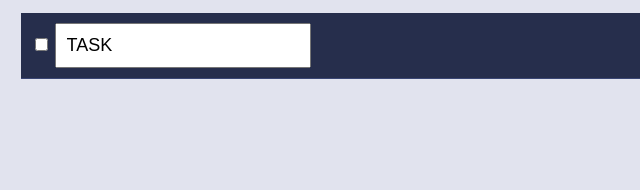
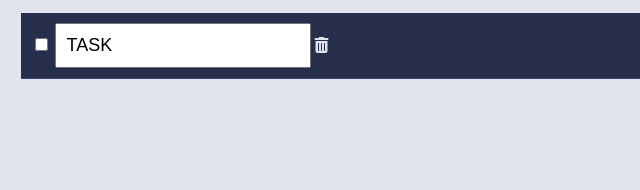
Before and after one commit to Rana-Tek/todo-app-example-basic1, a plain HTML site: page index.html in a window 1280 px wide. Shown: the part 227-417 px from the top of the page, 240-880 px from the left. Drawn offline with Linux system fonts and the light colour scheme.

Commit message:
add remove item

```diff
--- a/app.js
+++ b/app.js
@@ -48,11 +48,14 @@ function taskComplete(event) {
   tasks.forEach(task => {
     if (task.task === event.nextElementSibling.value) {
       task.completed = !task.completed;
+
     }
+
   });
   localStorage.setItem("tasks", JSON.stringify(tasks));
   event.nextElementSibling.classList.toggle("completed");
 }
+
 
 function removeTask(event) {
   let tasks = Array.from(JSON.parse(localStorage.getItem("tasks")));
--- a/index.html
+++ b/index.html
@@ -5,6 +5,7 @@
     <meta http-equiv="X-UA-Compatible" content="IE=edge">
     <meta name="viewport" content="width=device-width, initial-scale=1.0">
     <link rel="stylesheet" href="style.css">
+    <link rel="stylesheet" href="https://cdnjs.cloudflare.com/ajax/libs/font-awesome/6.2.1/css/all.min.css" integrity="sha512-MV7K8+y+gLIBoVD59lQIYicR65iaqukzvf/nwasF0nqhPay5w/9lJmVM2hMDcnK1OnMGCdVK+iQrJ7lzPJQd1w==" crossorigin="anonymous" referrerpolicy="no-referrer" />
     <title>To-Do App Example</title>
 </head>
 <body>
```
